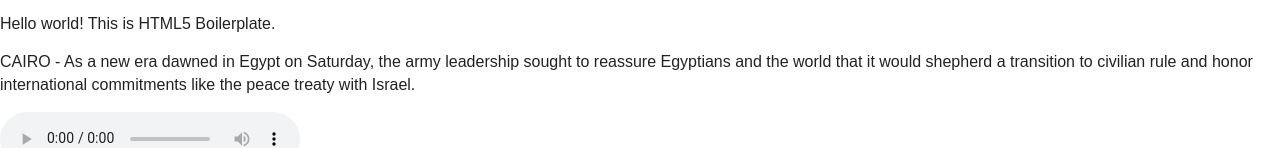
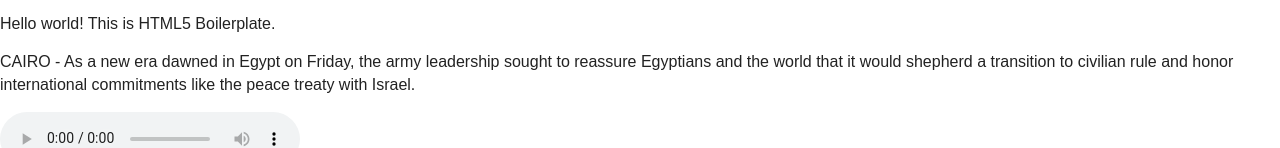
Before and after one commit to ssmith1975/MyHTML5, a plain HTML site: page index.html in a window 1280 px wide. Shown: the part 268-416 px from the top of the page. Drawn offline with Linux system fonts and the light colour scheme.

Commit message:
Changed Saturday to Friday

```diff
--- a/index.html
+++ b/index.html
@@ -42,7 +42,7 @@
 	</header>
     <p>Hello world! This is HTML5 Boilerplate.</p>
 	<p>
-		CAIRO - As a new era dawned in Egypt on Saturday,
+		CAIRO - As a new era dawned in Egypt on Friday,
 		the army leadership sought to reassure Egyptians and
 		the world that it would shepherd a transition to civilian
 		rule and honor international commitments like the peace treaty with Israel.
```
